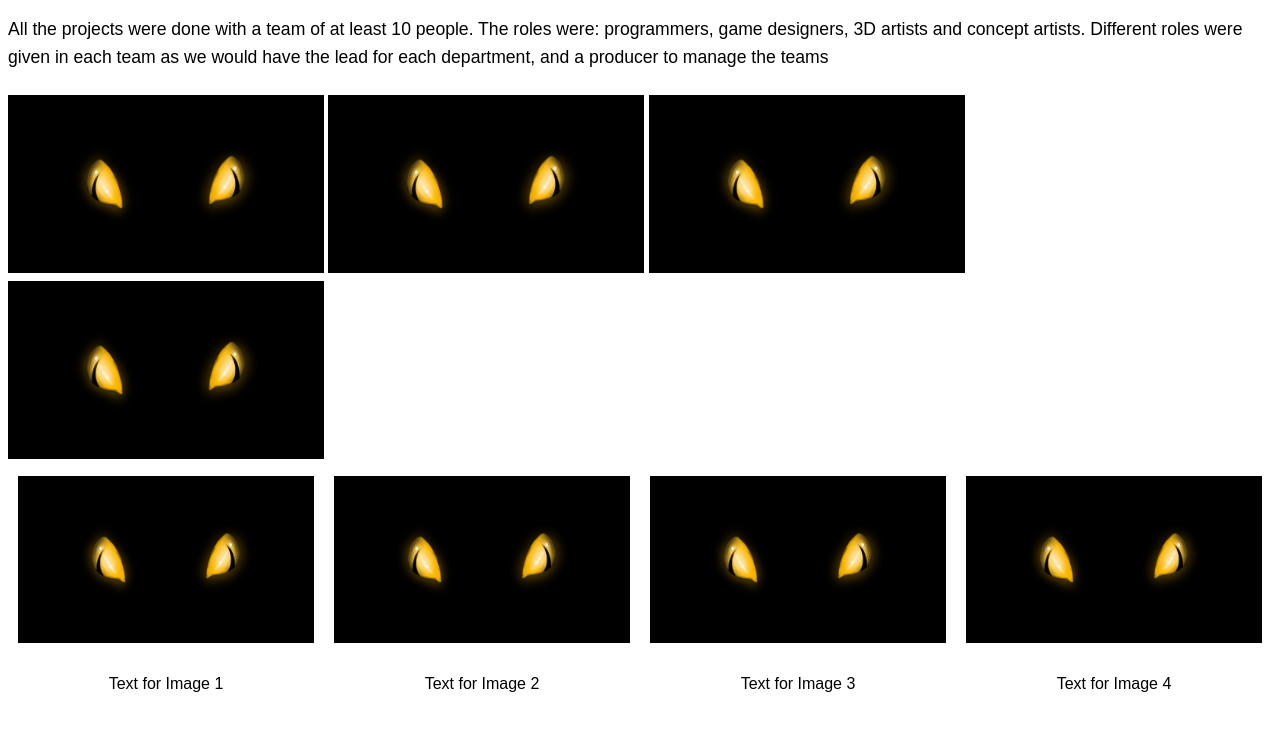
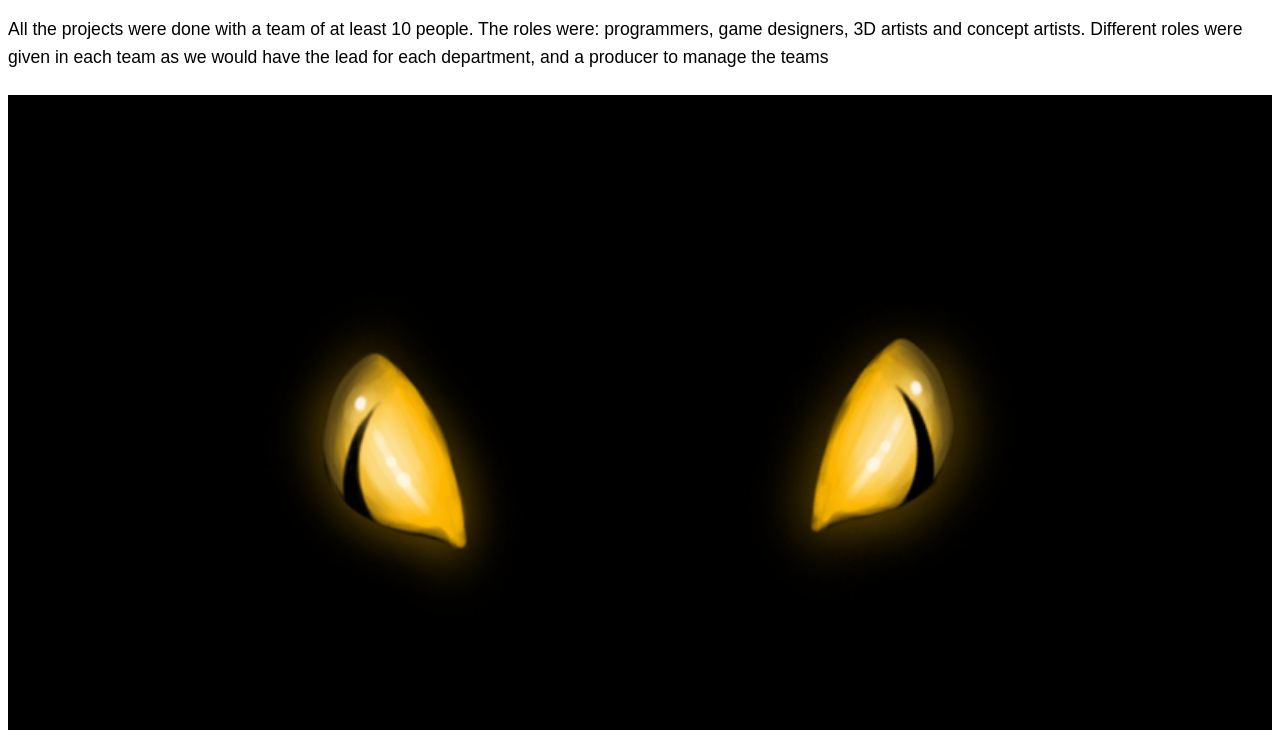
Before and after one commit to DavideDiscacciati/DavideDiscacciati.github.io, a plain HTML site: page index.html in a window 1280 px wide. Shown: the part 568-1298 px from the top of the page. Drawn offline with Linux system fonts and the light colour scheme.

Commit message:
At this point I'm just guessing

```diff
--- a/Styles.css
+++ b/Styles.css
@@ -35,13 +35,12 @@ p {
 
 .image-container {
     width: 100%;
-    height: auto;
-    display: block;
   }
 
   .image-container img {
-    width: 25%;
+    width: 100%;
     height: auto;
+    display: block;
   }
 
 table {
```
